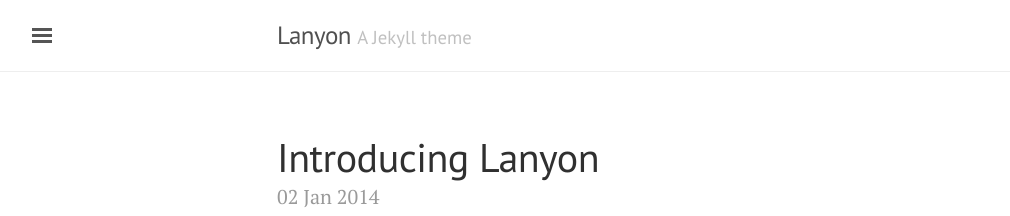
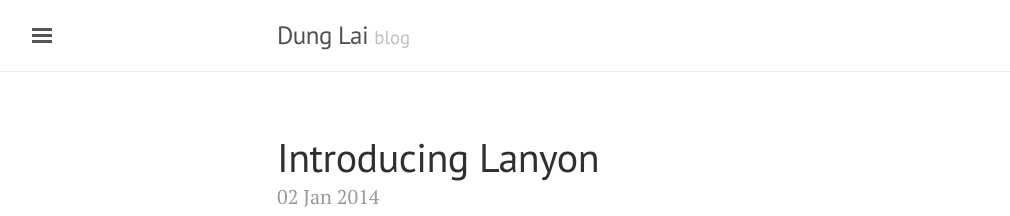
Before and after one commit to DungLai/dunglai.github.io, a Jekyll site: the page built from index.html, in a window 1280 px wide and 900 px high. Shown: the top 216 px of the window, without its empty margins (3-1013 px from the left). Built offline with Jekyll 4.4.1, drawn with Linux system fonts in a browser that asks for light colours; the list of posts is cut into pages by our own code.

Commit message:
change page title

```diff
--- a/_config.yml
+++ b/_config.yml
@@ -4,8 +4,8 @@
 permalink:           pretty
 
 # Setup
-title:               Lanyon
-tagline:             'A Jekyll theme'
+title:               Dung Lai
+tagline:             'blog'
 description:         'A reserved <a href="http://jekyllrb.com" target="_blank">Jekyll</a> theme that places the utmost gravity on content with a hidden drawer. Made by <a href="https://twitter.com/mdo" target="_blank">@mdo</a>.'
 url:                 http://lanyon.getpoole.com
 baseurl:             ''
```
